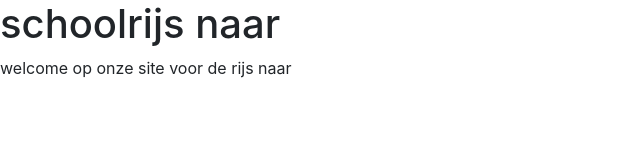
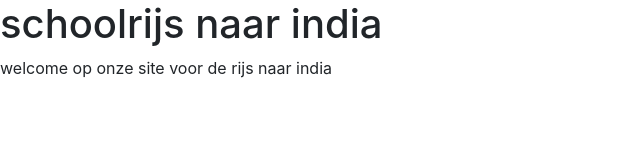
Before and after one commit to Runedewaele/reis_site, a plain HTML site: page index.html in a window 1280 px wide. Shown: the whole page, without its empty margins (0-640 px from the left). Drawn offline with nearby package versions, Linux system fonts and the light colour scheme.

Commit message:
invullen van india

```diff
--- a/index.html
+++ b/index.html
@@ -13,8 +13,8 @@
 </head>
 
 <body>
-  <h1>schoolrijs naar </h1>
-  <p>welcome op onze site voor de rijs naar </p>
+  <h1>schoolrijs naar india</h1>
+  <p>welcome op onze site voor de rijs naar india </p>
 
 
 
```
